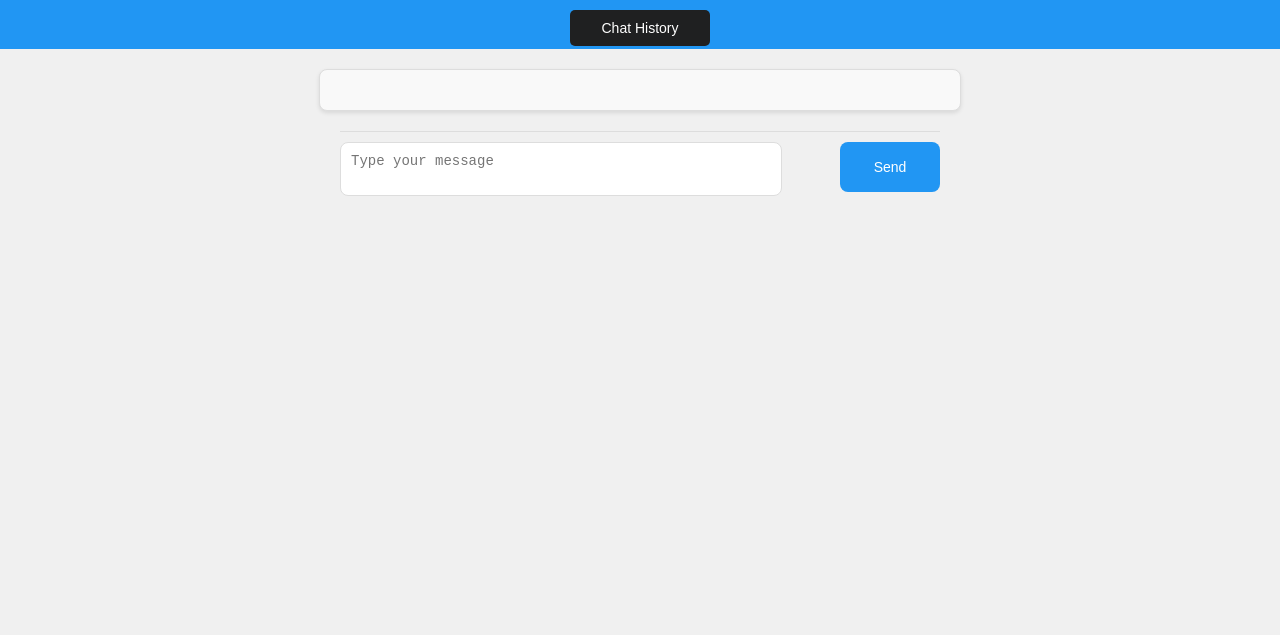
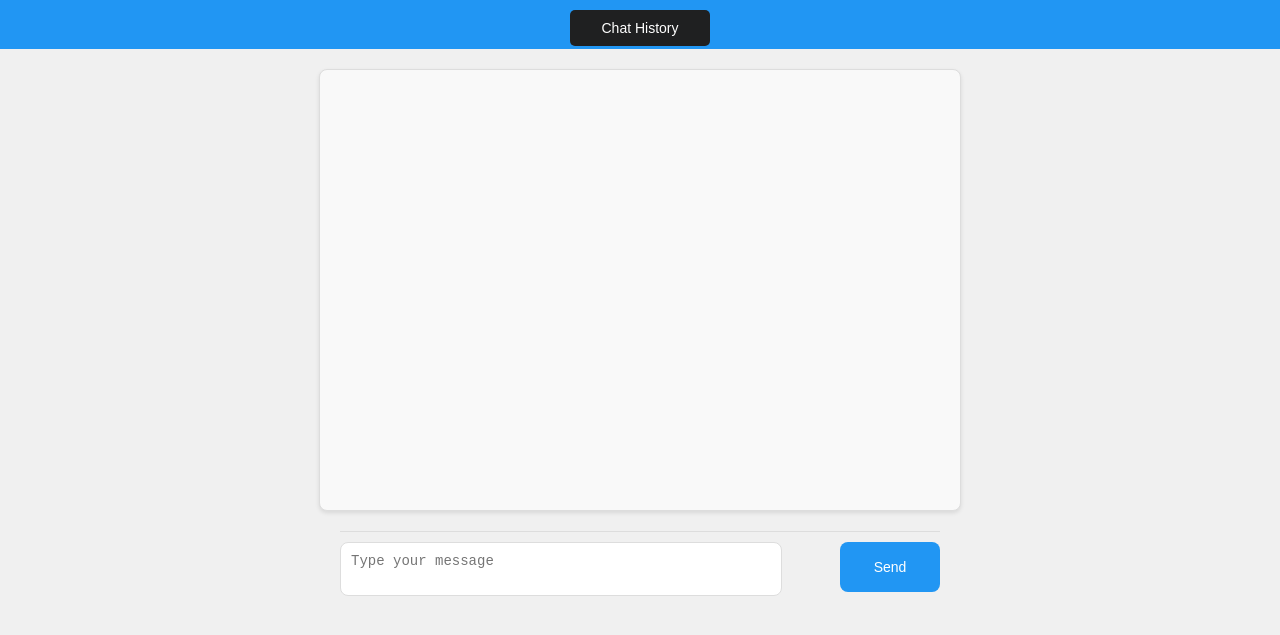
Before and after one commit to jigneshsharma123/chatbotSocket.io, a website: page public/index.html in a window 1280 px wide. Shown: the part 71-706 px from the top of the page. Drawn offline with nearby package versions, Linux system fonts and the light colour scheme; no server answers.

```diff
--- a/public/style.css
+++ b/public/style.css
@@ -22,8 +22,8 @@
   .chat-container {
     background-color: #f9f9f9;
     overflow-y: scroll;
-
-    width: 80%;
+    height:400px;
+    width: 60%;
     max-width: 600px;
     padding: 20px;
     border: 1px solid #ddd;
```
Also changed, not shown: README.md, index.js (line endings or trailing spaces).
